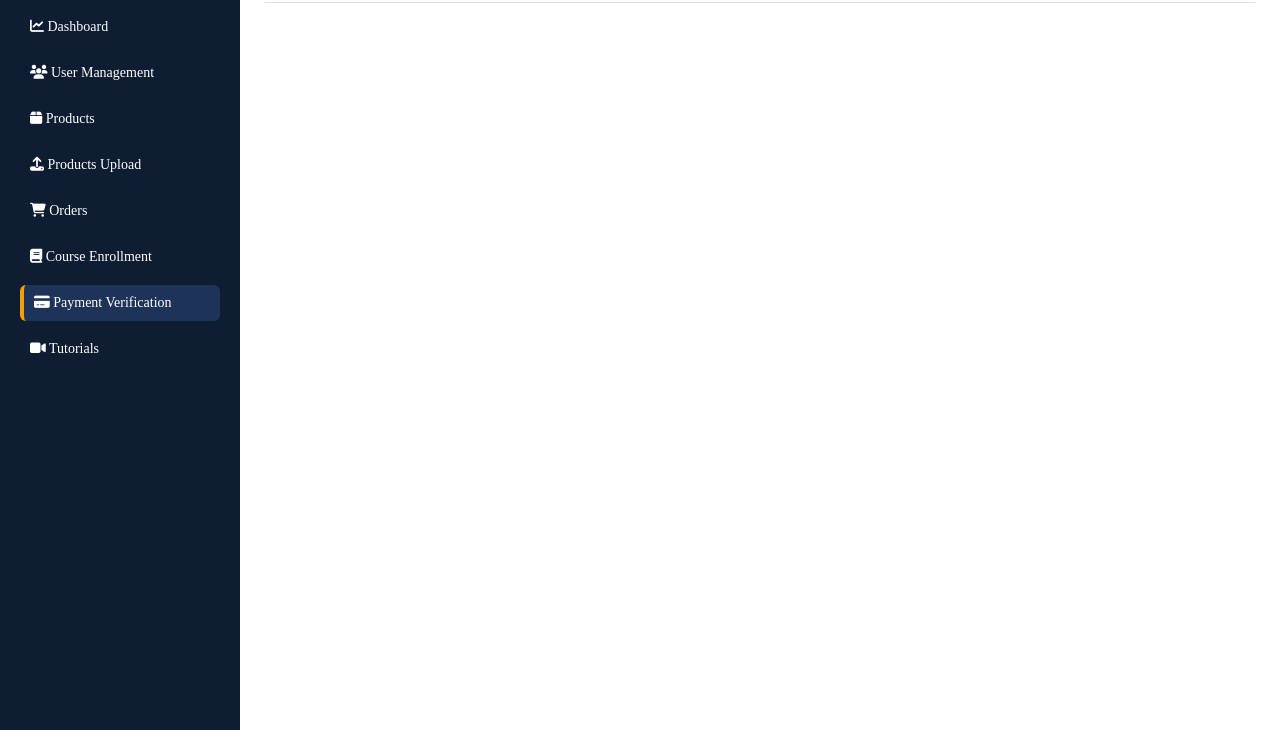
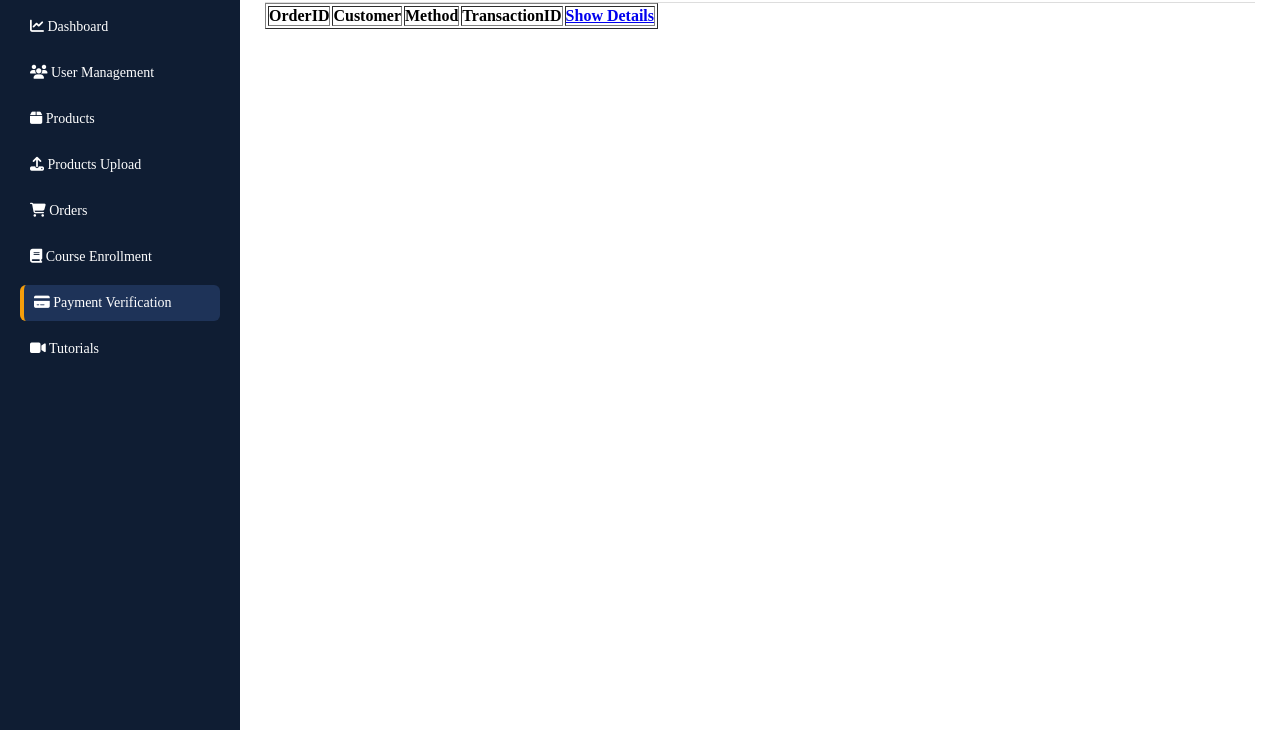
Before and after one commit to lauryn06/Admin-E-commerce, a website: page payment.html in a window 1280 px wide. Shown: the part 70-800 px from the top of the page. Drawn offline with Linux system fonts and the light colour scheme.

Commit message:
added the payment history

```diff
--- a/payment.html
+++ b/payment.html
@@ -36,6 +36,17 @@
         <button>Logout</button>
       </div>
     </div>
+    <table class="patDetails" border="1">
+      <thead class="paymentheads">
+        <tr>
+          <th>OrderID</th>
+          <th>Customer</th>
+          <th>Method</th>
+          <th>TransactionID</th>
+          <th><a href="#">Show Details</a></th>
+        </tr>
+      </thead>
+    </table>
   </main>
 
 </div>
```
